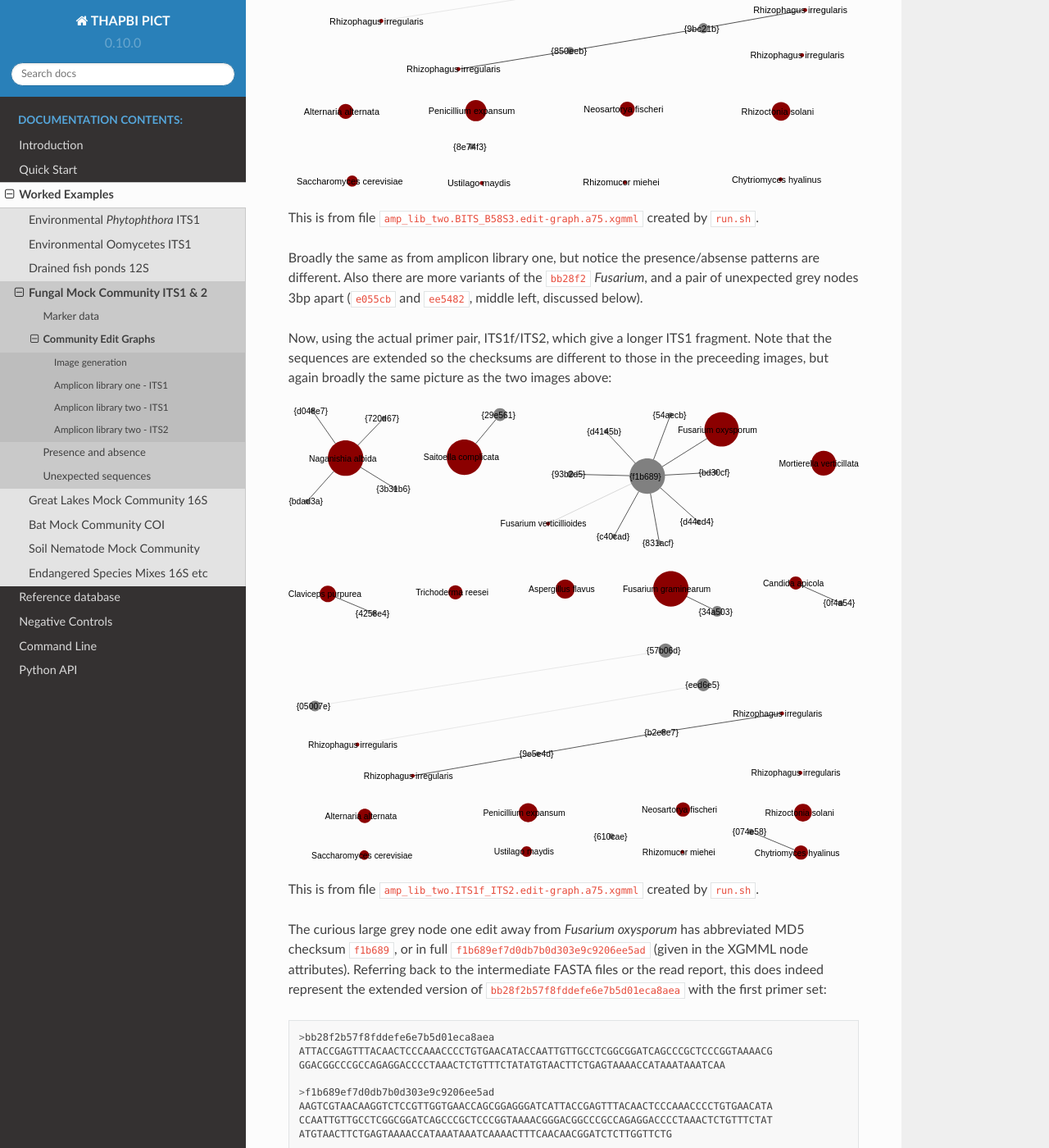
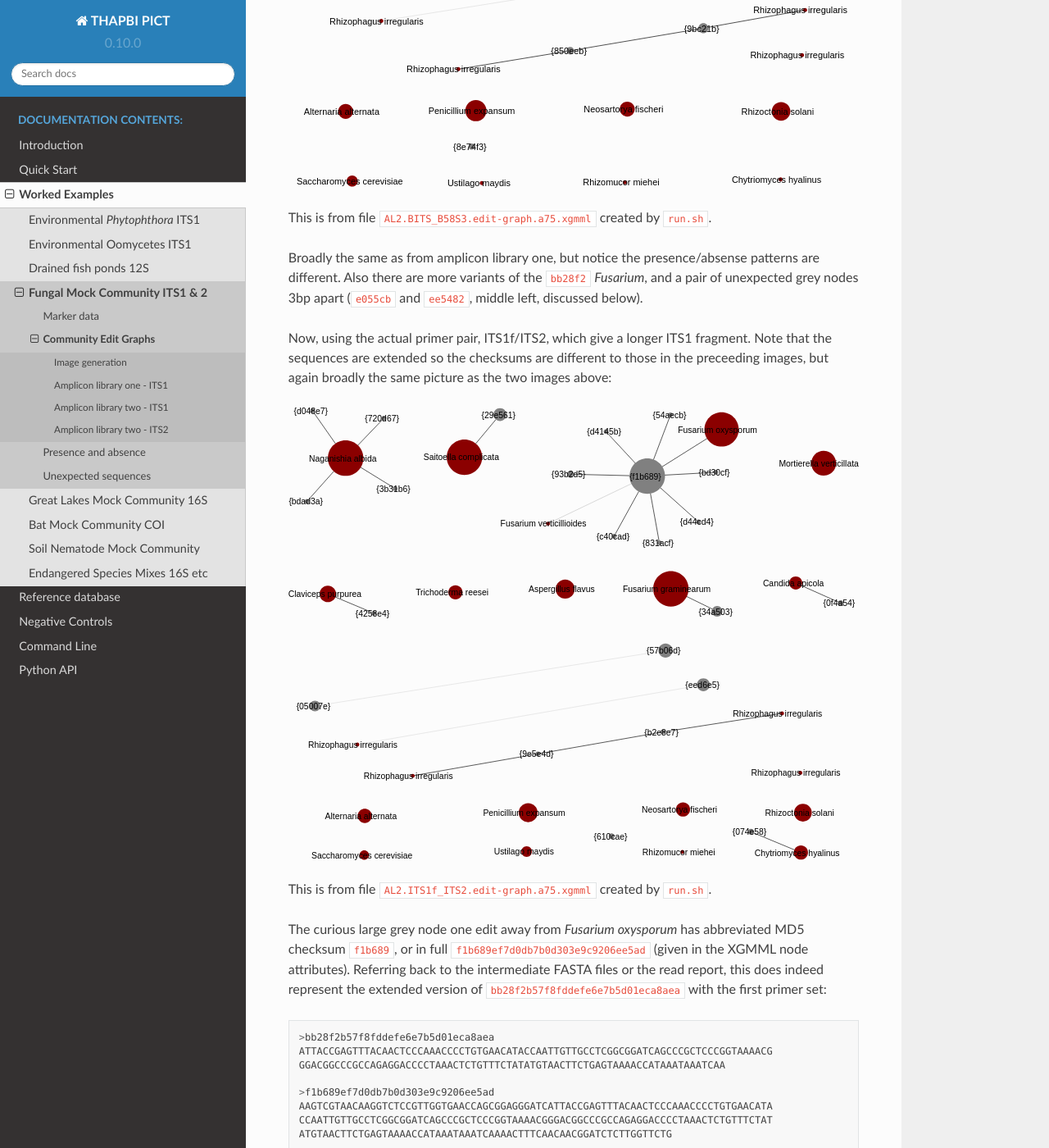
Before and after one commit to peterjc/thapbi-pict, a Sphinx documentation site: the page built from docs/examples/fungal_mock/edit_graph.rst, in a window 1280 px wide and 1400 px high, scrolled down 2820 px. Shown: the whole window at 82% size. Built offline with Sphinx 7.4.7 and the Read the Docs theme 2.0.0, drawn with Linux system fonts in a browser that asks for light colours; pages that are not in the unit, such as notebooks, are missing from menus; some of the changed text lies outside the part shown.

Commit message:
Update XGMML filenames in doc

```diff
--- a/docs/examples/fungal_mock/edit_graph.rst
+++ b/docs/examples/fungal_mock/edit_graph.rst
@@ -52,7 +52,7 @@ a short fragment of ITS1.
    :target: https://raw.githubusercontent.com/peterjc/thapbi-pict/master/docs/images/amp_lib_one.BITS_B58S3.edit-graph.a75.svg?sanitize=true
    :alt: Sequence edit-graph for amplicon library one using BITS/B58S3 primers for ITS1.
 
-This is from file ``amp_lib_one.BITS_B58S3.edit-graph.a75.xgmml`` created by
+This is from file ``AL1.BITS_B58S3.edit-graph.a75.xgmml`` created by
 ``run.sh``.
 
 The dark red nodes represent sequences in the database - given how this
@@ -91,7 +91,7 @@ amplicon one:
    :target: https://raw.githubusercontent.com/peterjc/thapbi-pict/master/docs/images/amp_lib_two.BITS_B58S3.edit-graph.a75.svg?sanitize=true
    :alt: Sequence edit-graph for amplicon library two using BITS/B58S3 primers for ITS1 (although actually amplified with ITS1f/ITS2 primers).
 
-This is from file ``amp_lib_two.BITS_B58S3.edit-graph.a75.xgmml`` created by
+This is from file ``AL2.BITS_B58S3.edit-graph.a75.xgmml`` created by
 ``run.sh``.
 
 Broadly the same as from amplicon library one, but notice the
@@ -108,7 +108,7 @@ two images above:
    :target: https://raw.githubusercontent.com/peterjc/thapbi-pict/master/docs/images/amp_lib_two.ITS1f_ITS2.edit-graph.a75.svg?sanitize=true
    :alt: Sequence edit-graph for amplicon library two using ITS1f/ITS2 primers for ITS1.
 
-This is from file ``amp_lib_two.ITS1f_ITS2.edit-graph.a75.xgmml`` created by
+This is from file ``AL2.ITS1f_ITS2.edit-graph.a75.xgmml`` created by
 ``run.sh``.
 
 The curious large grey node one edit away from *Fusarium oxysporum* has
@@ -146,7 +146,7 @@ ITS2:
    :target: https://raw.githubusercontent.com/peterjc/thapbi-pict/master/docs/images/amp_lib_two.ITS3-KYO2_ITS4-KYO3.edit-graph.a75.svg?sanitize=true
    :alt: Sequence edit-graph for amplicon library two using ITS3-KYO and ITS4-KYO3 primers for ITS2.
 
-This is from file ``amp_lib_two.ITS3-KYO2_ITS4-KYO3.edit-graph.a75.xgmml``
+This is from file ``AL2.ITS3-KYO2_ITS4-KYO3.edit-graph.a75.xgmml``
 created by ``run.sh``.
 
 Some more noteworthy changes to presence/absense, including much more
```
